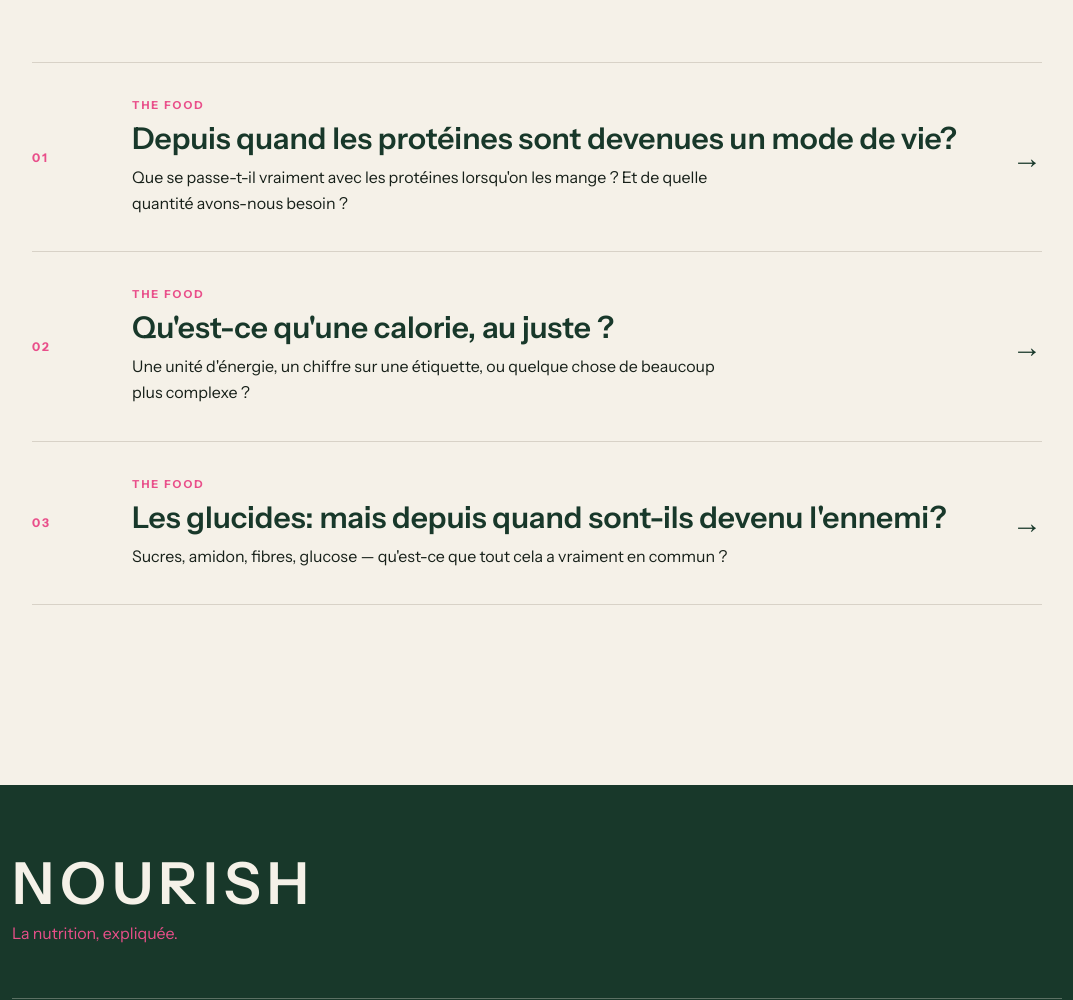
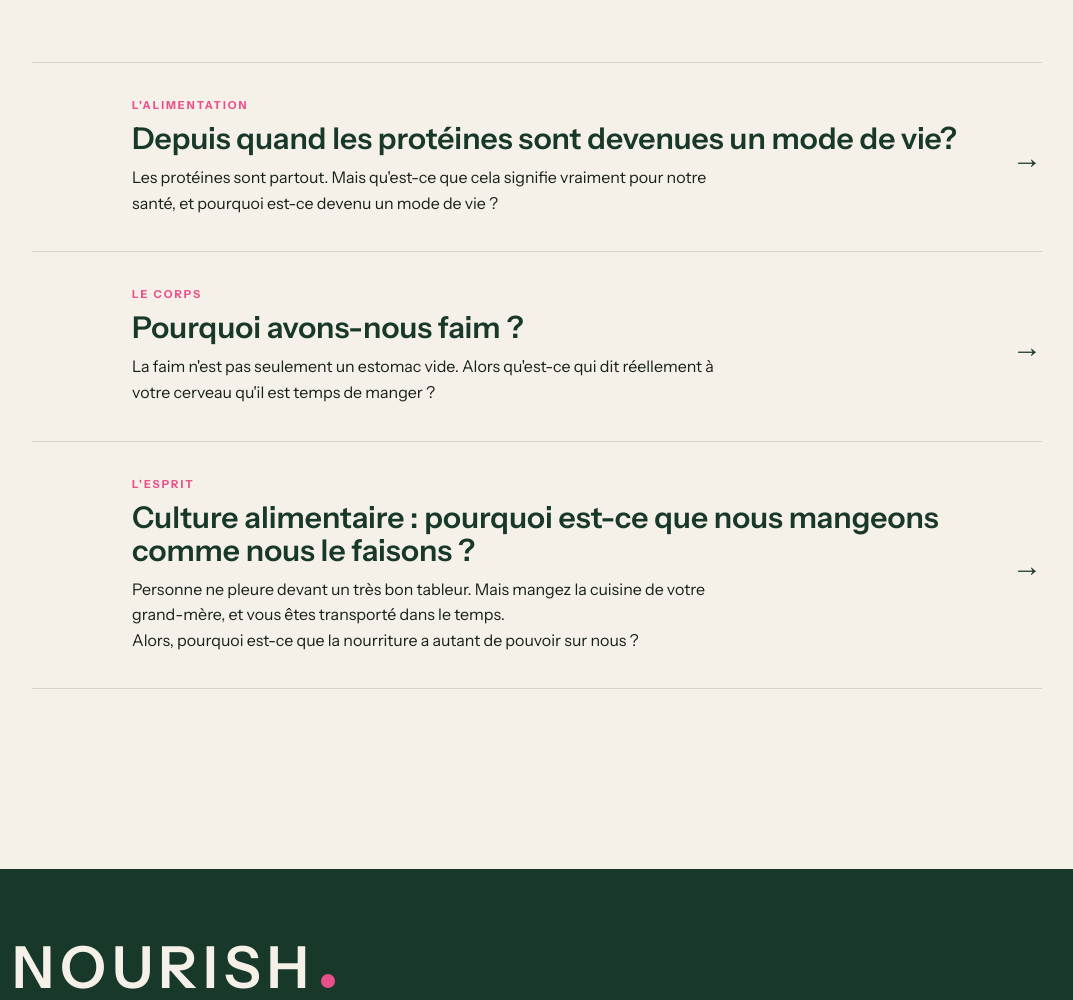
Before and after one commit to n-nutritionexplained/NOURISH, a plain HTML site: page fr/index.html in a window 1280 px wide. Shown: the part 4376-5376 px from the top of the page, without its empty margins (103-1176 px from the left). Drawn offline with Linux system fonts and the light colour scheme.

Commit message:
dot fixed in footer

```diff
--- a/fr/index.html
+++ b/fr/index.html
@@ -257,17 +257,18 @@
 
         <a href="protein.html" class="investigation-item">
 
-            <span class="investigation-number">01</span>
+            <span class="investigation-number"></span>
 
             <div class="investigation-info">
 
-                <p class="investigation-category">THE FOOD</p>
+                <p class="investigation-category">L'ALIMENTATION</p>
 
                 <h3>Depuis quand les protéines sont devenues un mode de vie?</h3>
 
                 <p>
-                    Que se passe-t-il vraiment avec les protéines
-                    lorsqu'on les mange ? Et de quelle quantité avons-nous besoin ?
+                    Les protéines sont partout.
+                    Mais qu'est-ce que cela signifie vraiment pour notre santé,
+                    et pourquoi est-ce devenu un mode de vie ?
                 </p>
 
             </div>
@@ -277,19 +278,19 @@
         </a>
 
 
-        <a href="calories.html" class="investigation-item">
+        <a href="hunger.html" class="investigation-item">
 
-            <span class="investigation-number">02</span>
+            <span class="investigation-number"></span>
 
             <div class="investigation-info">
 
-                <p class="investigation-category">THE FOOD</p>
+                <p class="investigation-category">LE CORPS</p>
 
-                <h3>Qu'est-ce qu'une calorie, au juste ?</h3>
+                <h3>Pourquoi avons-nous faim ?</h3>
 
                 <p>
-                    Une unité d'énergie, un chiffre sur une étiquette,
-                    ou quelque chose de beaucoup plus complexe ?
+                    La faim n'est pas seulement un estomac vide.
+                    Alors qu'est-ce qui dit réellement à votre cerveau qu'il est temps de manger ?
                 </p>
 
             </div>
@@ -299,19 +300,19 @@
         </a>
 
 
-        <a href="carbs.html" class="investigation-item">
+        <a href="food-culture.html" class="investigation-item">
 
-            <span class="investigation-number">03</span>
+            <span class="investigation-number"></span>
 
             <div class="investigation-info">
 
-                <p class="investigation-category">THE FOOD</p>
+                <p class="investigation-category">L'ESPRIT</p>
 
-                <h3>Les glucides: mais depuis quand sont-ils devenu l'ennemi?</h3>
+                <h3>Culture alimentaire : pourquoi est-ce que nous mangeons comme nous le faisons ?</h3>
 
                 <p>
-                    Sucres, amidon, fibres, glucose —
-                    qu'est-ce que tout cela a vraiment en commun ?
+                    Personne ne pleure devant un très bon tableur. Mais mangez la cuisine de votre grand-mère, et vous êtes transporté dans le temps. <br>
+                    Alors, pourquoi est-ce que la nourriture a autant de pouvoir sur nous ?
                 </p>
 
             </div>
@@ -331,7 +332,7 @@
 
     <div class="footer-brand">
 
-        <h2>NOURISH</h2>
+        <h2>NOURISH<span class="brand-dot"></span></h2>
 
         <p>La nutrition, expliquée.</p>
 
```
Also changed, not shown: fr/about.html (+1 -1 lines), fr/body-fat.html (+1 -1 lines), fr/body.html (+1 -1 lines), fr/calories.html (+1 -1 lines), fr/carbs.html (+1 -1 lines), fr/cravings.html (+1 -1 lines), fr/digestion.html (+1 -1 lines), fr/eatingdisorders.html (+1 -1 lines), fr/emotionaleating.html (+1 -1 lines), fr/fat.html (+1 -1 lines), fr/food-culture.html (+1 -1 lines), fr/food.html (+1 -1 lines), fr/hunger.html (+1 -1 lines), fr/metabolism.html (+1 -1 lines), 5 more files.
